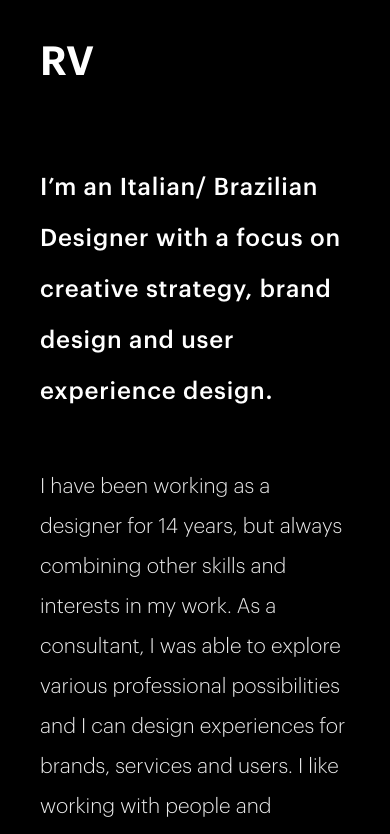
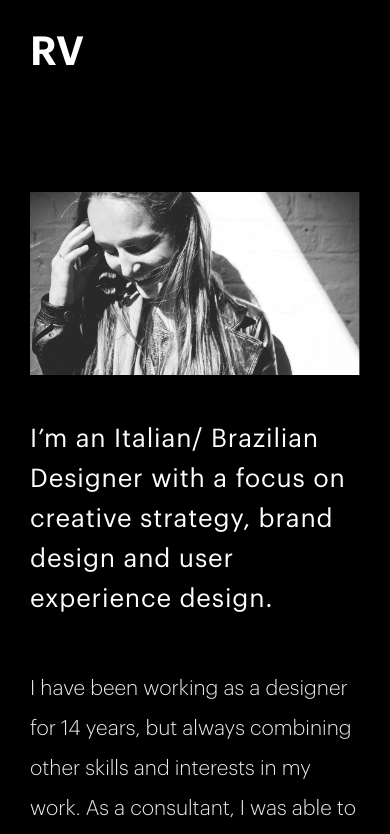
Before and after one commit to dvidotti/rafaela_coming_soon, a React (Create React App) app: page /about in a window 390 px wide. Shown: the top 834 px of the page. Built offline with nearby package versions, Linux system fonts and the light colour scheme.

Commit message:
Adjust visual, fix link pint add ico

```diff
--- a/public/index.html
+++ b/public/index.html
@@ -2,12 +2,12 @@
 <html lang="en">
   <head>
     <meta charset="utf-8" />
-    <link rel="icon" href="%PUBLIC_URL%/favicon.ico" />
+    <link rel="icon" href="%PUBLIC_URL%/rv.ico" />
     <meta name="viewport" content="width=device-width, initial-scale=1" />
     <meta name="theme-color" content="#000000" />
     <meta
       name="description"
-      content="Web site created using create-react-app"
+      content="Rafaela Vinotti | Design"
     />
     <link rel="apple-touch-icon" href="%PUBLIC_URL%/logo192.png" />
     <!--
--- a/src/App.js
+++ b/src/App.js
@@ -1,4 +1,3 @@
-import logo from './logo.svg';
 import './App.css';
 import {
   BrowserRouter as Router,
--- a/src/components/About/About.css
+++ b/src/components/About/About.css
@@ -43,7 +43,7 @@
 .big-text {
   letter-spacing: 0.84px;
   font-size: 2.4rem;
-  font-weight: 400;
+  font-weight: 350;
   line-height: 57px;
 }
 
@@ -60,6 +60,7 @@
   padding-bottom: 13px;
   border-top: 1px solid #707070;
   border-bottom: 1px solid #707070;
+  font-weight: 400;
 }
 
 .link{
@@ -69,6 +70,10 @@
 }
 .link:hover{
   color: #959595
+}
+
+.show-in-mobile {
+  display: none;
 }
 
 @media screen and (max-width: 600px) {
@@ -86,8 +91,8 @@
     justify-content: space-between;
   }
   .about-scroll-section {
-    padding: 40px;
-    padding-right: 40px;
+    padding: 30px;
+    padding-right: 30px;
   }
 
   .right-inner-container-about {
@@ -96,8 +101,8 @@
   }
 
   .big-text {
-    font-size: 1.5rem;
-    line-height: 51px;
+    font-size: 1.6rem;
+    line-height: 40px;
   }
 
   .list-container {
@@ -119,4 +124,16 @@
   .list-inner-container{
     width: 100%;
   }
+
+  .list-outer-container{
+    padding-top: 0px;
+  }
+
+  .show-in-mobile {
+    display:block;
+  }
+
+  .paddingMob{
+    padding: 40px 0px;
+  }
 }
--- a/src/components/About/About.js
+++ b/src/components/About/About.js
@@ -20,6 +20,9 @@ const About = (props) => {
           <div className="logo nav-container mobile-version">
             <span onClick={() => sendToHome()} className="nav-link white">RV</span>
             {/* <span onClick={() => sendToHome()} className="nav-link white">home</span> */}
+          </div>
+          <div className="about-picture-container show-in-mobile paddingMob">
+            <img className="image-about" src='rafa_pic.png' alt="Rafaela Portrait"/>
           </div>
           <div className="bottom-space">
             <span className="big-text">
@@ -53,7 +56,7 @@ const About = (props) => {
               <span className="nav-link">home</span>
             </div>
           </div>
-          <div className="about-picture-container">
+          <div className="about-picture-container hide-on-mobile">
             <img className="image-about" src='rafa_pic.png' alt="Rafaela Portrait"/>
           </div>
           <div className="list-outer-container">
@@ -86,7 +89,7 @@ const About = (props) => {
               <div className="links-rows-last">
                 <a
                   target="_blank"
-                  hred="https://cz.pinterest.com/rafaelavinotti/"
+                  href="https://cz.pinterest.com/rafaelavinotti/"
                   className="link"
                   >Pinterest
                 </a>
--- a/src/components/Home/Home.css
+++ b/src/components/Home/Home.css
@@ -13,6 +13,7 @@
   justify-content: flex-end;
   font-size: 1.5rem;
   padding-top: 4px;
+  font-weight: 350;
 }
 
 .nav-container {
@@ -53,7 +54,7 @@
 
 .huge-text {
   font-size: 3.4rem;
-  font-weight: 400;
+  font-weight: 350;
   letter-spacing: 1px;
   line-height: 68px;
 }
@@ -68,7 +69,7 @@
 
 @media screen and (max-width: 600px) {
   .huge-text {
-    font-size: 1.5rem;
+    font-size: 1.6rem;
     letter-spacing: .5px;
     line-height: 48px;
     margin-top: 0;
@@ -77,7 +78,7 @@
     width:100%;
   }
   .body-home {
-    padding: 40px;
+    padding: 30px;
   }
   .medium-text {
     font-size: 1.3rem;
--- a/src/index.css
+++ b/src/index.css
@@ -1,5 +1,6 @@
 @font-face {
   font-family: 'Graphik';
+  font-weight: 350;
   src: local('GraphikRegular'), url(./fonts/Graphik/GraphikRegular.otf) format('opentype');
 }
 
```
Also changed, not shown: public/manifest.json, src/logo.svg (deleted), 1 other file (tests, documents, lock files or other folders).
